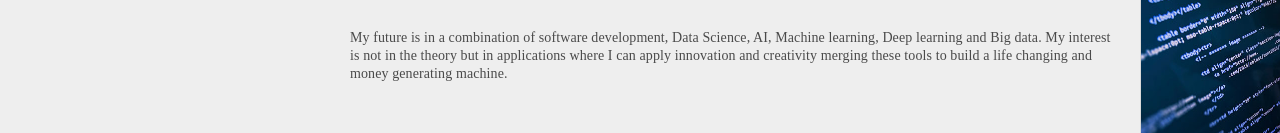
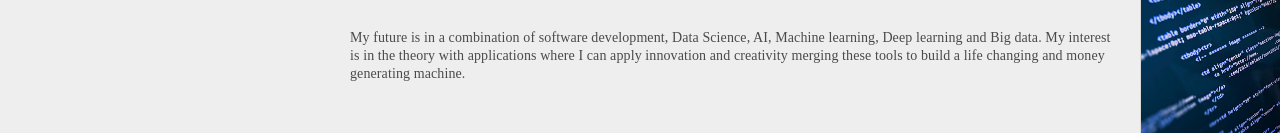
Before and after one commit to Tony-MTH/nwachukwu-anthony, a plain HTML site: page index.html in a window 1280 px wide. Shown: the part 2229-2362 px from the top of the page. Drawn offline with Linux system fonts and the light colour scheme.

Commit message:
Typo correction

```diff
--- a/index.html
+++ b/index.html
@@ -72,7 +72,7 @@
 		<div class="description future">
 			<h3>The Future</h3>
 			<div class="para">
-				<p>My future is in a combination of software development, Data Science, AI, Machine learning, Deep learning and Big data. My interest is not in the theory but in applications where I can apply innovation and creativity merging these tools to build a life changing and money generating machine.</p>
+				<p>My future is in a combination of software development, Data Science, AI, Machine learning, Deep learning and Big data. My interest is in the theory with applications where I can apply innovation and creativity merging these tools to build a life changing and money generating machine.</p>
 			</div>
 		</div>
 		<div class="photoDes futurePhoto">
```
